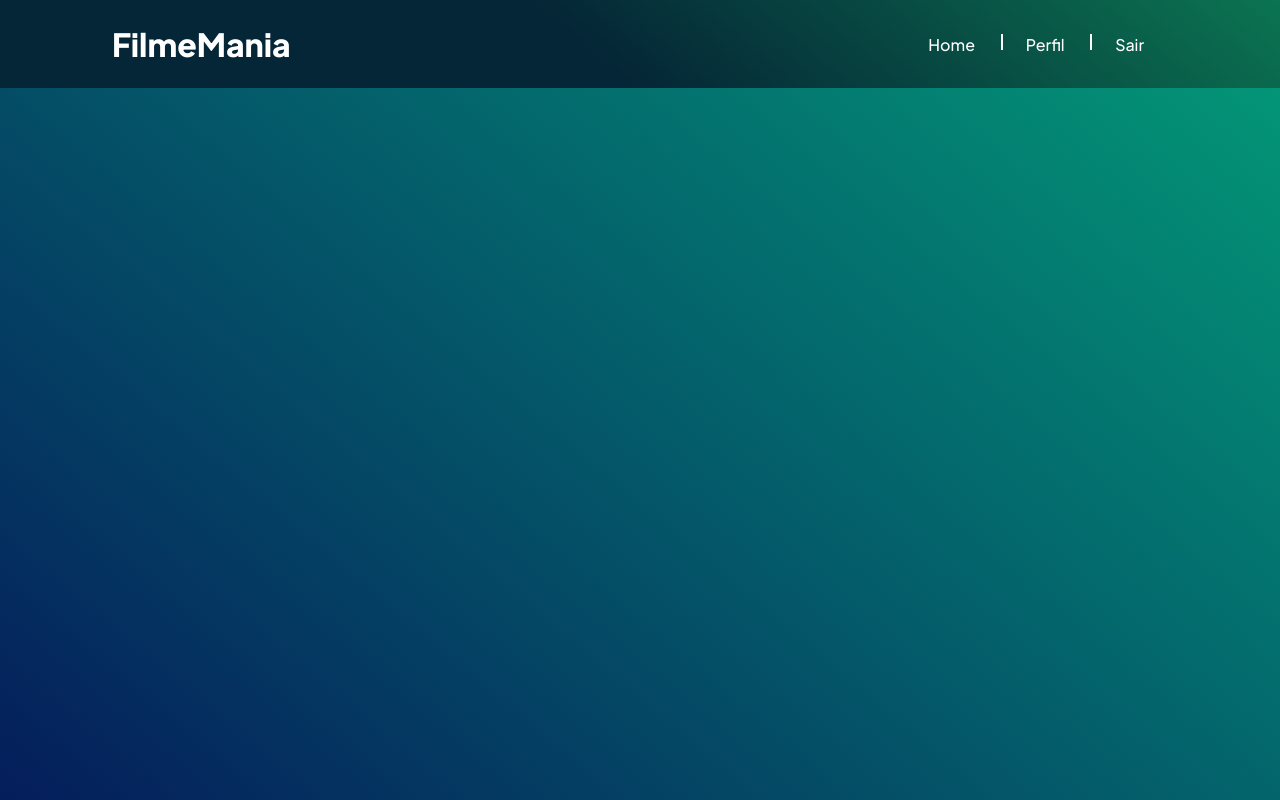
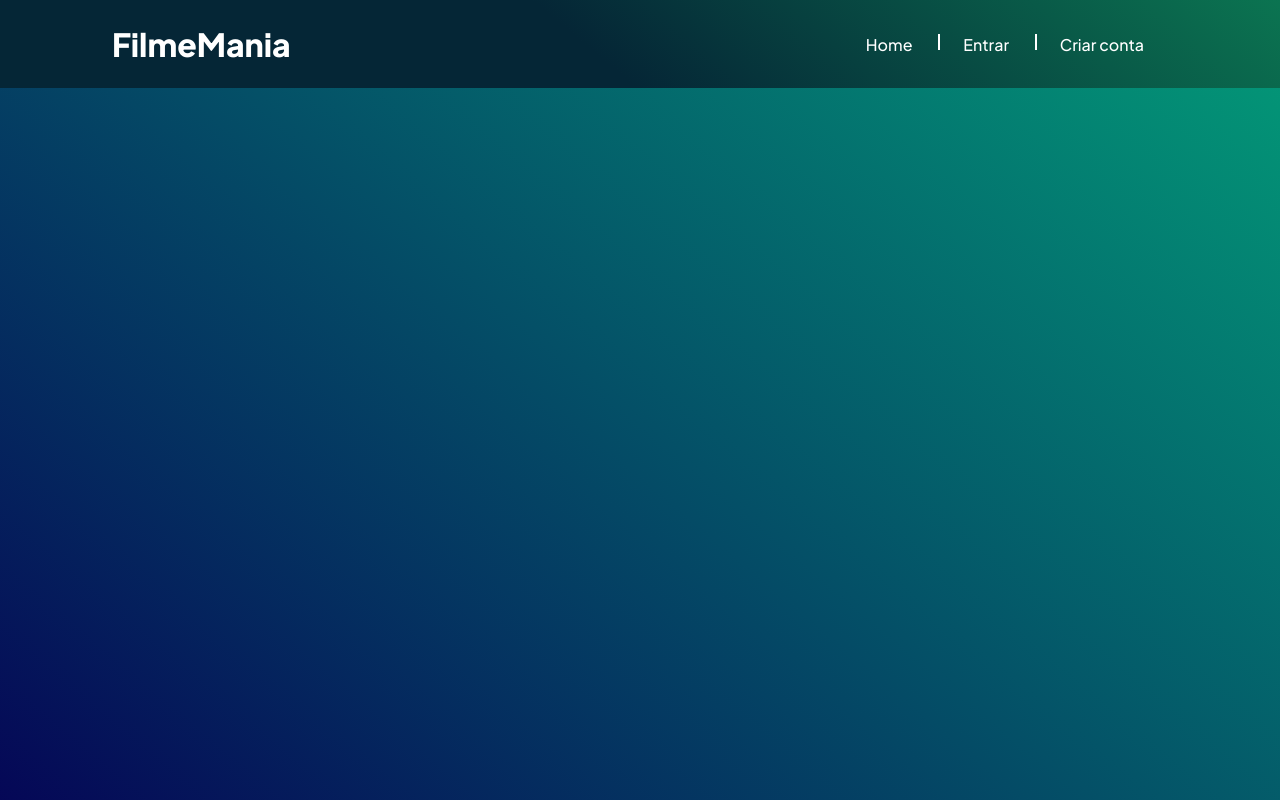
Before and after one commit to itallovidal/FilmeMania, a React (Vite) app: page / in a window 1280 px wide. Shown: the top 800 px of the page. Built offline with nearby package versions, Linux system fonts and the light colour scheme.

Commit message:
att de login

```diff
--- a/package.json
+++ b/package.json
@@ -11,6 +11,7 @@
   },
   "dependencies": {
     "@hookform/resolvers": "^3.3.1",
+    "@supabase/supabase-js": "^2.33.2",
     "phosphor-react": "^1.4.1",
     "react": "^18.2.0",
     "react-dom": "^18.2.0",
--- a/src/context/GlobalContextProvider.tsx
+++ b/src/context/GlobalContextProvider.tsx
@@ -1,22 +1,36 @@
 import React, {ReactNode} from "react";
 
 
-const GlobalContext= React.createContext({} as IContext)
+export const GlobalContext= React.createContext({} as IContext)
 
 interface ProviderProps{
     children: ReactNode
 }
 
+export interface IUserData{
+    user_id: string,
+    username: string
+    fav_gen_1: string,
+    fav_gen_2: string,
+    fav_gen_3: string,
+}
+
 interface IContext{
-    temp: number
+    user: IUserData | null,
+    setUserData: (a: IUserData)=> void
 }
 
 
+
 function GlobalContextProvider({children} : ProviderProps) {
-    const temp = 1
+    const  [user, setUser] = React.useState<IUserData | null>(null)
+
+    function setUserData(userData: IUserData){
+        setUser(userData)
+    }
 
     return (
-        <GlobalContext.Provider value={{temp}}>
+        <GlobalContext.Provider value={{user, setUserData}}>
             {children}
         </GlobalContext.Provider>
     );
--- a/src/globalComponents/Input/Input.tsx
+++ b/src/globalComponents/Input/Input.tsx
@@ -16,9 +16,9 @@ function Input<T extends FieldValues>({errorMessage, register, isSelect, labelNa
         ? <input {...register(props.id as Path<T>)} type={props.type} {...props} />
         : (
             <Styles.SelectWrapper>
-                <SelectInput register={register} id={'genre_1'}/>
-                <SelectInput register={register} id={'genre_2'}/>
-                <SelectInput register={register} id={'genre_3'}/>
+                <SelectInput register={register} id={'fav_gen_1'}/>
+                <SelectInput register={register} id={'fav_gen_2'}/>
+                <SelectInput register={register} id={'fav_gen_3'}/>
             </Styles.SelectWrapper>
         )
 
--- a/src/globalComponents/Navbar/Navbar.tsx
+++ b/src/globalComponents/Navbar/Navbar.tsx
@@ -1,7 +1,10 @@
 import * as Styles from './navbar.styled.ts'
 import {defaultTheme} from "../../styles/theme.ts";
 import {Link} from "react-router-dom";
+import {GlobalContext} from "../../context/GlobalContextProvider.tsx";
+import React from 'react'
 function Navbar() {
+    const {user} = React.useContext(GlobalContext)
     return (
 
         <Styles.NavbarWrapper>
@@ -12,8 +15,9 @@ function Navbar() {
 
                 <nav>
                     <Link to={'/'}> Home </Link>
-                    <Link to={'/profile'}> Perfil </Link>
-                    <Link to={'/signOut'}> Sair </Link>
+                    {user ? <Link to={'/profile'}> Perfil </Link> : <Link to={'/account/login'}> Entrar </Link> }
+                    {user ? <Link to={'/signOut'}> Sair </Link> : <Link to={'/account/signin'}> Criar conta </Link> }
+
                 </nav>
             </Styles.Navbar>
         </Styles.NavbarWrapper>
--- a/src/pages/AccountConnection/Login/Login.tsx
+++ b/src/pages/AccountConnection/Login/Login.tsx
@@ -2,28 +2,43 @@ import * as Styles from './login.styled.ts'
 import * as AccountStyles from '../accountConnection.styled.ts'
 import Input from "../../../globalComponents/Input/Input.tsx";
 import Button from "../../../globalComponents/Button/Button.tsx";
-import {Link} from "react-router-dom";
+import {Link, useNavigate} from "react-router-dom";
 import {useForm} from "react-hook-form";
 
 import {z} from 'zod'
 import {zodResolver} from "@hookform/resolvers/zod";
+import {logIn} from "../../../utils/supabase.utils.ts";
+import {GlobalContext} from "../../../context/GlobalContextProvider.tsx";
+
+import React from 'react'
 
 const schema = z.object({
-    name: z.string()
+    username: z.string()
         .min(3, {message: `Mínimo de 3 caracteres.`}),
     password: z.string()
         .min(3, {message: `Mínimo de 3 caracteres.`}),
 })
 
-interface ILogin extends z.infer<typeof schema>{}
+export interface ILogin extends z.infer<typeof schema>{}
 
 function Login() {
+    const navigate = useNavigate()
+    const {setUserData} = React.useContext(GlobalContext)
     const {handleSubmit, formState: {errors},  register} = useForm<ILogin>({
         resolver: zodResolver(schema)
     })
 
     function login(data: ILogin){
         console.log(data)
+
+        logIn(data).then((response)=>{
+            if(response){
+                setUserData(response)
+                navigate('/')
+            }
+
+            console.log('vish deu ruim')
+        })
     }
 
     return (
@@ -31,7 +46,7 @@ function Login() {
             <h1>FilmeMania</h1>
 
             <form onSubmit={handleSubmit(login)}>
-                <Input <ILogin> errorMessage={errors.name?.message} register={register} labelName={'Nome'} id={'name'} placeholder={'Digite seu nome..'}/>
+                <Input <ILogin> errorMessage={errors.username?.message} register={register} labelName={'Nome'} id={'username'} placeholder={'Digite seu nome..'}/>
                 <Input <ILogin> errorMessage={errors.password?.message} register={register} labelName={'Senha'} id={'password'} placeholder={'Digite sua senha..'}/>
                 <Button type={'submit'} variant={'primary'}>Entrar</Button>
             </form>
--- a/src/pages/AccountConnection/SignIn/SignIn.tsx
+++ b/src/pages/AccountConnection/SignIn/SignIn.tsx
@@ -2,33 +2,46 @@ import * as Styles from "../Login/login.styled.ts";
 import * as AccountStyles from '../accountConnection.styled.ts'
 import Input from "../../../globalComponents/Input/Input.tsx";
 import Button from "../../../globalComponents/Button/Button.tsx";
-import {Link} from "react-router-dom";
+import {Link, useNavigate} from "react-router-dom";
 import {useForm} from "react-hook-form";
 
 import {z} from 'zod'
 import {zodResolver} from "@hookform/resolvers/zod";
+import {createUser} from "../../../utils/supabase.utils.ts";
+import React from "react";
+import {GlobalContext} from "../../../context/GlobalContextProvider.tsx";
 
 const schema = z.object({
-    name: z.string()
+    username: z.string()
         .min(3, {message: `Mínimo de 3 caracteres.`}),
     password: z.string()
         .min(3, {message: `Mínimo de 3 caracteres.`}),
-    genre_1: z.string().min(2),
-    genre_2: z.string().min(2),
-    genre_3: z.string().min(2)
-}).refine(({genre_1, genre_2, genre_3})=> genre_1 !== genre_2 && genre_1 !== genre_3 && genre_2 !== genre_3,
-    {message: 'erro', path: ['genre_1']})
+    fav_gen_1: z.string().min(2),
+    fav_gen_2: z.string().min(2),
+    fav_gen_3: z.string().min(2)
+}).refine(({fav_gen_1, fav_gen_2, fav_gen_3})=> fav_gen_1 !== fav_gen_2 && fav_gen_1 !== fav_gen_3 && fav_gen_2 !== fav_gen_3,
+    {message: 'erro', path: ['fav_gen_1']})
 
 
-interface ISignin extends z.infer<typeof schema>{}
+export interface ISignin extends z.infer<typeof schema>{}
 
 function SignIn() {
+    const navigate = useNavigate()
+    const {setUserData} = React.useContext(GlobalContext)
     const {handleSubmit, register, formState:{errors}} = useForm<ISignin>({
         resolver: zodResolver(schema)
     })
 
     function signin(data: ISignin){
-        console.log(data)
+        createUser(data).then(response=>{
+            if(response){
+                setUserData(response)
+                navigate('/')
+            }
+            else{
+                console.log('putise')
+            }
+        })
     }
 
     return (
@@ -36,9 +49,9 @@ function SignIn() {
             <h1>Cadastramento</h1>
 
             <form onSubmit={handleSubmit(signin)}>
-                <Input <ISignin> errorMessage={errors.name?.message} register={register} labelName={'Nome'} id={'name'} placeholder={'Digite seu nome..'}/>
+                <Input <ISignin> errorMessage={errors.username?.message} register={register} labelName={'Nome'} id={'username'} placeholder={'Digite seu nome..'}/>
                 <Input <ISignin> errorMessage={errors.password?.message} register={register} labelName={'Senha'} id={'password'} placeholder={'Digite sua senha..'}/>
-                <Input <ISignin> errorMessage={errors.genre_1 || errors.genre_2 || errors.genre_3 ? 'Selecione 3 gêneros diferentes.' : undefined } register={register} isSelect labelName={'Gêneros Favoritos'} id={'favoriteGenres'}/>
+                <Input <ISignin> errorMessage={errors.fav_gen_1 || errors.fav_gen_2 || errors.fav_gen_3 ? 'Selecione 3 gêneros diferentes.' : undefined } register={register} isSelect labelName={'Gêneros Favoritos'} id={'favoriteGenres'}/>
                 <Button variant={'primary'}>Cadastrar</Button>
             </form>
 
--- a/src/pages/AccountConnection/accountConnection.styled.ts
+++ b/src/pages/AccountConnection/accountConnection.styled.ts
@@ -1,7 +1,7 @@
 import styled from "styled-components";
 import {show} from "../../styles/global.styled.ts";
 
-export const AccountWrapper = styled.article`
+export const AccountWrapper = styled.main`
   //max-width: 70rem;
   width: 100%;
   margin: 0 auto;
--- a/src/pages/Home/Home.tsx
+++ b/src/pages/Home/Home.tsx
@@ -1,10 +1,13 @@
 import PostForm from "./components/PostForm/PostForm.tsx";
 import Post from "../../globalComponents/Post/Post.tsx";
 import * as Styles from './home.styled.ts';
+import React from "react";
+import {GlobalContext} from "../../context/GlobalContextProvider.tsx";
 function Home() {
+    const {user} = React.useContext(GlobalContext)
     return (
         <main>
-            <PostForm/>
+            {user ? <PostForm/> : null}
 
             <Styles.PostsWrapper>
                 <Post/>
--- a/src/pages/Home/components/PostForm/PostForm.tsx
+++ b/src/pages/Home/components/PostForm/PostForm.tsx
@@ -6,6 +6,7 @@ import {MagnifyingGlass} from "phosphor-react";
 import {IMAGE_PATH, IMovie, searchMovie} from "../../../../utils/api.ts";
 import SearchResult from "../SeachResult/SeachResult.tsx";
 import React, {FormEvent} from "react";
+import {supabase} from "../../../../utils/supabase.config.ts";
 
 const typeOptions = {
     SEARCH_MOVIE: 'SEARCH_MOVIE',
@@ -81,6 +82,7 @@ function PostForm() {
     })
 
 
+    console.log(supabase)
     function submitPost(e: FormEvent){
         e.preventDefault()
 
@@ -112,6 +114,7 @@ function PostForm() {
         postDispatch({
             type: "RESET",
         })
+        document.querySelector<HTMLInputElement>('#comment')!.value = ''
 
         console.log('submitted')
         console.log(postData)
--- /dev/null
+++ b/src/utils/supabase.config.ts
@@ -0,0 +1,6 @@
+import { createClient } from '@supabase/supabase-js'
+
+const supabaseUrl = import.meta.env.VITE_SUPABASE_URL
+const supabaseKey = import.meta.env.VITE_SUPABASE_ANON_KEY
+
+export const supabase = createClient(supabaseUrl, supabaseKey)
--- /dev/null
+++ b/src/utils/supabase.utils.ts
@@ -0,0 +1,40 @@
+import {supabase} from "./supabase.config.ts";
+import {ISignin} from "../pages/AccountConnection/SignIn/SignIn.tsx";
+import {IUserData} from "../context/GlobalContextProvider.tsx";
+import {ILogin} from "../pages/AccountConnection/Login/Login.tsx";
+
+export async function newPost(){
+    // const {data, error} = await supabase.from('posts')
+}
+
+
+export async function createUser(user: ISignin ) : Promise<IUserData | false>{
+    const {data , error } = await supabase.from('users').insert([user]).select('user_id, fav_gen_1, fav_gen_2, fav_gen_3, username').single()
+
+    if(error){
+        console.log(error)
+        return false
+    }
+
+    else
+        return data
+}
+
+export async function logIn(userData : ILogin) : Promise<IUserData | false>{
+
+    const{data, error} = await supabase.from('users')
+        .select('user_id, username, fav_gen_1, fav_gen_2, fav_gen_3')
+        .match({
+        username: userData.username,
+        password: userData.password
+    }).single()
+
+    if(error){
+        console.log(error)
+    }
+
+    if(data)
+        return data
+
+    return false
+}
```
Also changed, not shown: src/pages/Profile/Profile.tsx (+6 -5 lines), 2 other files (tests, documents, lock files or other folders).
